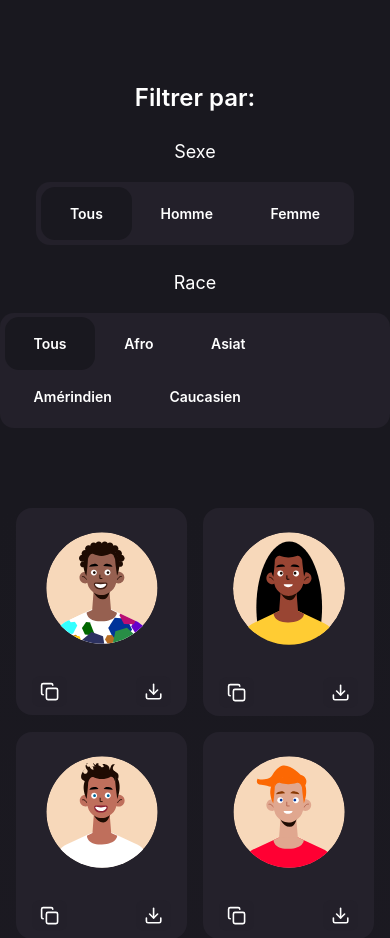
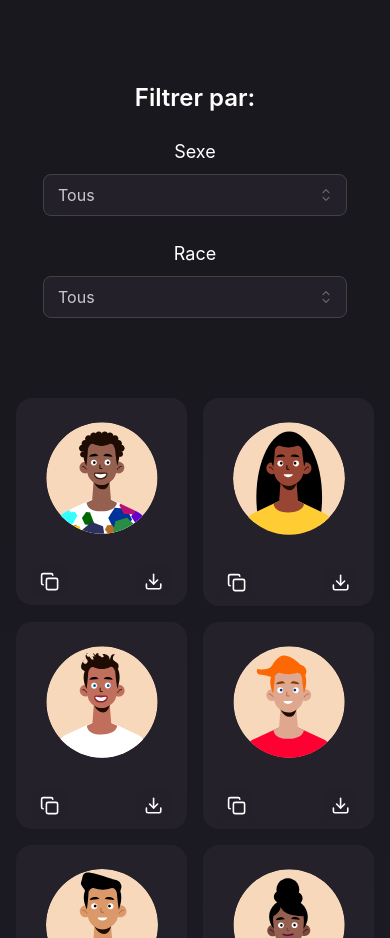
Before and after one commit to femi-Zedev/avatar-lustr, a Next.js app: page / in a window 390 px wide. Shown: the part 900-1838 px from the top of the page. Built offline with nearby package versions, Linux system fonts and the light colour scheme.

Commit message:
feat: responsive
-responsive du components AvatarCard
-responsive des filtres

```diff
--- a/src/components/FilterSection.tsx
+++ b/src/components/FilterSection.tsx
@@ -1,4 +1,5 @@
-import { Tabs } from '@mantine/core'
+import { Select, Tabs } from '@mantine/core'
+import { useMediaQuery } from '@mantine/hooks';
 import React from 'react';
 
 const sexeFilter = [
@@ -22,13 +23,28 @@ export default function FilterSection() {
       <h2 className="text-H2">Filtrer par:</h2>
 
 
-      <span className='flex-y_center gap-4'>
-        <p className="text-paragraph">Sexe</p>
-        <Tabs defaultValue="*" className="customTabs" unstyled >
+      <Filter filterTitle='Sexe' filterArray={sexeFilter} />
+      <Filter filterTitle='Race' filterArray={raceFilter} />
+
+    </section>
+  )
+}
+
+
+function Filter({ filterArray, filterTitle }: { filterTitle: string, filterArray: { label: string, value: string }[] }) {
+
+  const md = useMediaQuery("(min-width: 768px)");
+
+  return (
+    <>
+      {md ?
+        <span className='w-full px-4 flex-y_center gap-4'>
+          <p className="text-paragraph">{filterTitle}</p>
+          <Tabs defaultValue="*" unstyled >
             <Tabs.List>
               {
-              sexeFilter.map((el) => (
-                <Tabs.Tab  key={el.label}value={el.value} style={{ }} >
+                filterArray.map((el) => (
+                  <Tabs.Tab key={el.label} value={el.value} >
                     {el.label}
                   </Tabs.Tab>
                 ))
@@ -36,24 +52,19 @@ export default function FilterSection() {
             </Tabs.List>
           </Tabs>
         </span>
+        :
+        <hgroup className='flex flex-col items-center gap-2'>
+          <p className='text-paragraph'>{filterTitle}</p>
+          <Select
+            size='md'
+            defaultValue="*"
+            placeholder="Sélectionnez un filtre"
+            data={filterArray}
+          />
+        </hgroup>
 
-      <span className='flex-y_center gap-4'>
-        <p className="text-paragraph">Race</p>
-        <Tabs defaultValue="*" className="customTabs" unstyled >
-          <Tabs.List>
-            {
-              raceFilter.map((el) => (
-                <Tabs.Tab key={el.label} value={el.value} style={{ }} >
-                  {el.label}
-                </Tabs.Tab>
-              ))
       }
-          </Tabs.List>
-        </Tabs>
-      </span>
+    </>
 
-
-
-    </section>
   )
 }
--- a/src/components/UI/AvatarCard.tsx
+++ b/src/components/UI/AvatarCard.tsx
@@ -23,20 +23,18 @@ function AuthorMenu({ }) {
   )
 }
 export default function AvatarCard({ imgUrl, author }: AvatarProps) {
-  const [showButtons, setShowButtons] = useState(false)
+
   return (
     <div
-      onMouseEnter={() => setShowButtons(true)}
-      onMouseLeave={() => setShowButtons(false)}
-      className='relative cursor-pointer rounded-2xl lg:rounded-3xl px-4 py-2 bg-primary-medium flex-y_center w-full md:w-fit lg:!w-60 '>
+      className='relative cursor-pointer group rounded-2xl lg:rounded-3xl px-4 py-2 bg-primary-medium flex-y_center w-full md:w-fit lg:!w-60 '>
       <span className="hidden lg:flex w-full relative h-6">
-        <button className={`${showButtons ? "opacity-100" : "opacity-0"} absolute btn-icon right-0 top-4`} >
+        <button className={`opacity-0 group-hover:opacity-100 absolute btn-icon right-0 top-4`} >
           <LuCopy size="1.2rem" />
         </button>
       </span>
       <img className='w-28 md:w-36 mt-4 mb-8 lg:mt-0' src={imgUrl} />
       <span className="hidden absolute bottom-3 px-4 lg:flex justify-between items-center w-full mt-2">
-        <button className={`${showButtons ? "opacity-100" : "opacity-0"} lg:flex items-center gap-2 transition-opacity  cursor-pointer`} >
+        <button className={`opacity-0 group-hover:opacity-100 lg:flex items-center gap-2 transition-opacity  cursor-pointer`} >
           <Menu withArrow width={200} trigger='click-hover' shadow="md" radius="lg" position='top'>
             <Menu.Target>
               <Avatar size="32px" src='https://api.dicebear.com/7.x/adventurer/svg?seed=Simba&backgroundColor=b6e3f4' />
@@ -47,7 +45,7 @@ export default function AvatarCard({ imgUrl, author }: AvatarProps) {
           </Menu>
           <p className='font-medium text-sm'>{author}</p>
         </button>
-        <button className={`${showButtons ? "opacity-100" : "opacity-0"} btn-icon`} >
+        <button className={`opacity-0 group-hover:opacity-100 btn-icon`} >
           <LuDownload size="1.2rem" />
         </button>
       </span>
--- a/src/styles/components.scss
+++ b/src/styles/components.scss
@@ -1,5 +1,5 @@
-.customTabs {
-  .mantine-Tabs-root{
+// Mantine Tabs
+  .mantine-Tabs-root {
     --_tab-border-color: unset;
   }
   .mantine-Tabs-list {
@@ -21,5 +21,21 @@
       }
     }
   }
+// Mantine Tabs
 
+// Mantine Select
+
+.mantine-Select-input {
+  border-radius: 8px;
+  background: var(--primary-base);
 }
+.mantine-Select-input:focus-within {
+  border-color: white;
+}
+
+.mantine-Select-dropdown {
+  border-radius: 8px;
+  background: var(--primary-base);
+}
+
+// Mantine Tabs
```
Lines whose indentation alone changed are shown as unchanged.
